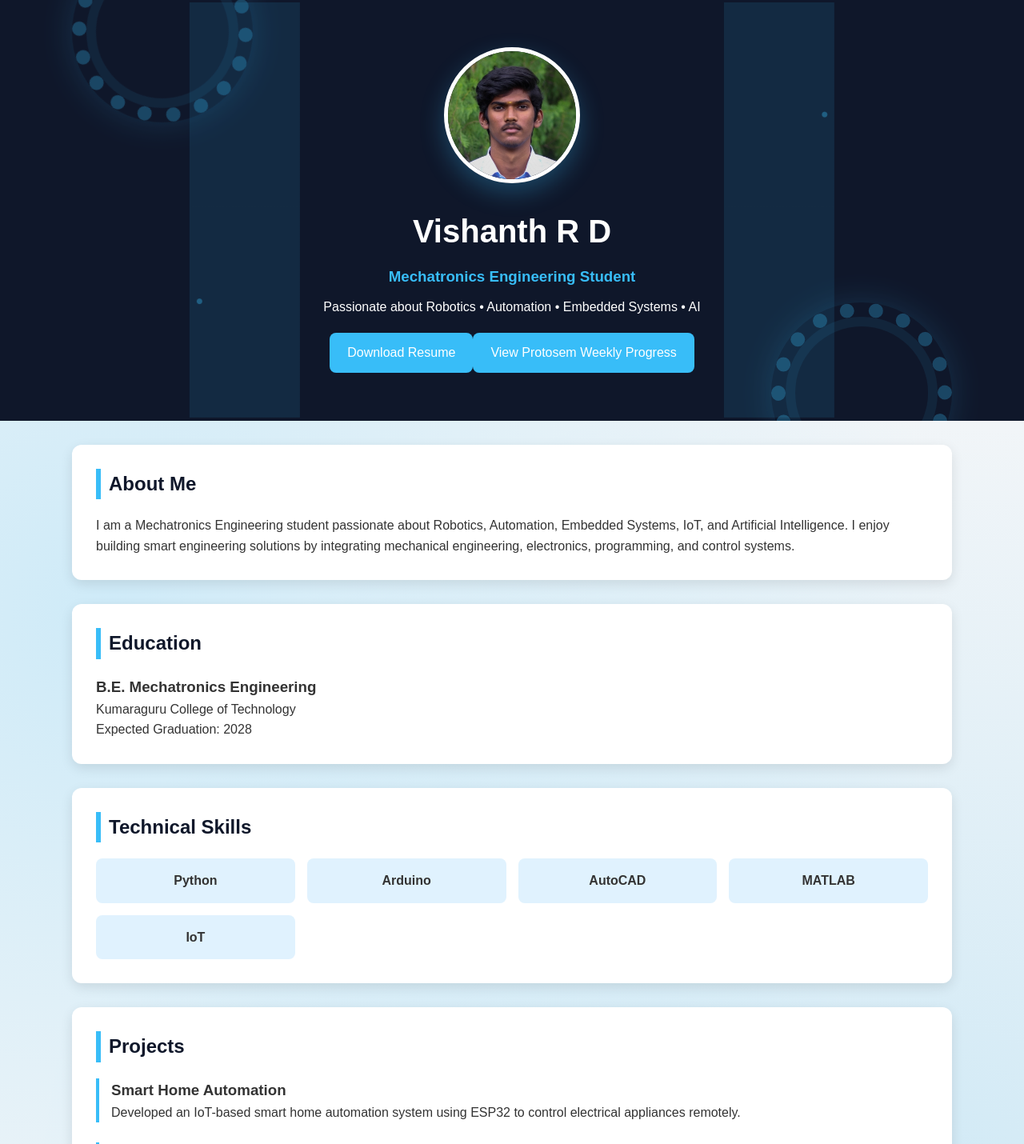
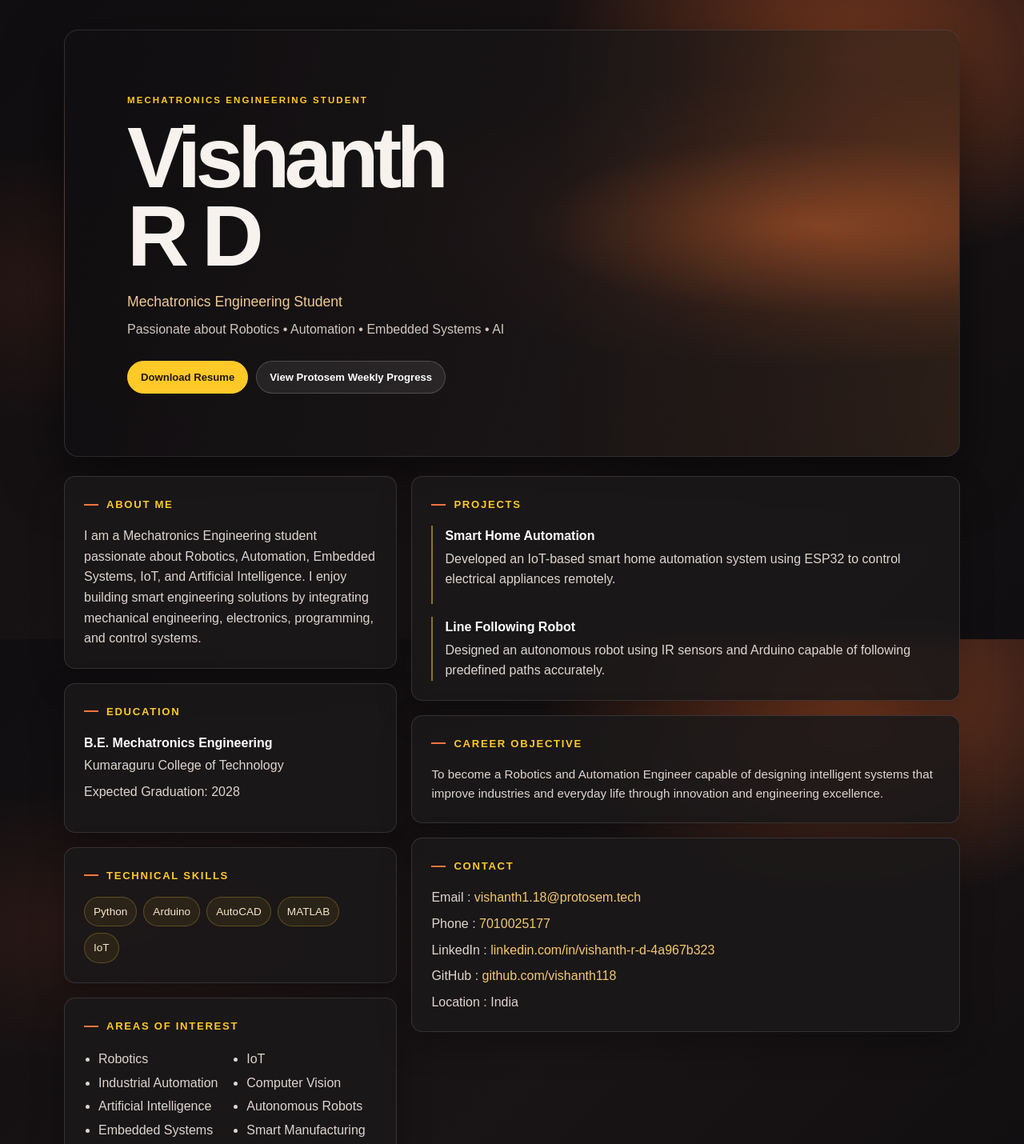
Before and after one commit to vishanth118/Portfolio, a plain HTML site: page index.html in a window 1280 px wide. Shown: the part 1-1431 px from the top of the page at 80% size. Drawn offline with Linux system fonts and the light colour scheme.

Commit message:
Updated project

```diff
--- a/index.html
+++ b/index.html
@@ -5,28 +5,46 @@
 <meta name="viewport" content="width=device-width, initial-scale=1.0">
 <title>Vishanth R D | Mechatronics Engineer</title>
 <style>
-*{margin:0;padding:0;box-sizing:border-box;font-family:Arial,Helvetica,sans-serif}
-body{background:radial-gradient(circle at 15% 20%,rgba(56,189,248,.20),transparent 25%),radial-gradient(circle at 85% 75%,rgba(14,165,233,.16),transparent 28%),#f4f6f8;background-size:180% 180%;animation:background-drift 16s ease-in-out infinite alternate;color:#333;line-height:1.6}
-header{background:#0f172a;color:white;text-align:center;padding:60px 20px;overflow:hidden;position:relative;isolation:isolate}
-header::before,header::after{content:"";position:absolute;width:190px;height:190px;border:18px dotted rgba(56,189,248,.28);border-radius:50%;box-shadow:inset 0 0 0 12px rgba(56,189,248,.08),0 0 38px rgba(56,189,248,.16);pointer-events:none;z-index:0}
-header::before{top:-72px;left:7%;animation:gear-turn 16s linear infinite}header::after{right:7%;bottom:-78px;animation:gear-turn-reverse 20s linear infinite}header>*{position:relative;z-index:1}
-.mechatronics-circuit{position:absolute;inset:0;pointer-events:none;z-index:0;opacity:.8;background:radial-gradient(circle at 19% 72%,#38bdf8 0 3px,transparent 4px),radial-gradient(circle at 81% 27%,#38bdf8 0 3px,transparent 4px),linear-gradient(90deg,transparent 18%,rgba(56,189,248,.28) 18% 29%,transparent 29%),linear-gradient(90deg,transparent 71%,rgba(56,189,248,.28) 71% 82%,transparent 82%);animation:circuit-pulse 3s ease-in-out infinite alternate}
-header img{width:170px;height:170px;border-radius:50%;object-fit:cover;border:5px solid white;margin-bottom:20px;box-shadow:0 12px 30px rgba(56,189,248,.28);animation:profile-in .8s ease-out both,float 4s ease-in-out 1s infinite}header h1{font-size:40px;animation:fade-up .7s ease-out .15s both}header h3{color:#38bdf8;margin:10px 0;animation:fade-up .7s ease-out .3s both}header p{animation:fade-up .7s ease-out .45s both}
-.container{width:90%;max-width:1100px;margin:auto}section{background:white;margin:30px 0;padding:30px;border-radius:12px;box-shadow:0 5px 15px rgba(0,0,0,.1);animation:fade-up .65s ease-out both;transition:transform .25s ease,box-shadow .25s ease}section:hover{transform:translateY(-5px);box-shadow:0 12px 24px rgba(15,23,42,.13)}h2{color:#0f172a;margin-bottom:20px;border-left:6px solid #38bdf8;padding-left:10px}.skills{display:grid;grid-template-columns:repeat(auto-fit,minmax(220px,1fr));gap:15px}.skill{background:#e0f2fe;padding:15px;border-radius:8px;text-align:center;font-weight:bold;transition:transform .2s ease,background .2s ease}.skill:hover{background:#bae6fd;transform:translateY(-4px) scale(1.02)}.project{margin-bottom:25px;border-left:4px solid #38bdf8;padding-left:15px}footer{background:#0f172a;color:white;text-align:center;padding:20px;margin-top:40px}.btn{display:inline-block;background:#38bdf8;color:white;text-decoration:none;padding:12px 22px;border-radius:8px;margin-top:20px;transition:.3s}.btn:hover{background:#0284c7;transform:translateY(-2px)}ul{margin-left:20px}.contact p{margin:8px 0}
-@keyframes profile-in{from{opacity:0;transform:scale(.8)}to{opacity:1;transform:scale(1)}}@keyframes fade-up{from{opacity:0;transform:translateY(18px)}to{opacity:1;transform:translateY(0)}}@keyframes float{0%,100%{transform:translateY(0)}50%{transform:translateY(-7px)}}@keyframes background-drift{from{background-position:0% 0%,100% 100%,0 0}to{background-position:100% 35%,0% 65%,0 0}}@keyframes gear-turn{to{transform:rotate(360deg)}}@keyframes gear-turn-reverse{to{transform:rotate(-360deg)}}@keyframes circuit-pulse{from{opacity:.3;transform:scale(.98)}to{opacity:.9;transform:scale(1)}}
-@media (prefers-reduced-motion:reduce){*,*::before,*::after{animation-duration:.01ms!important;animation-iteration-count:1!important;scroll-behavior:auto!important;transition-duration:.01ms!important}}@media(max-width:700px){header h1{font-size:30px}}
+:root{color-scheme:dark;--bg:#100e10;--panel:rgba(27,24,26,.88);--line:rgba(255,255,255,.12);--text:#f7f2ed;--muted:#b6aaa3;--gold:#ffc928;--orange:#ff763e}
+*{box-sizing:border-box;margin:0;padding:0;font-family:Arial,Helvetica,sans-serif}
+html{scroll-behavior:smooth}
+body{min-height:100vh;color:var(--text);line-height:1.6;background:radial-gradient(ellipse at 83% 9%,rgba(255,109,44,.42),transparent 24rem),radial-gradient(ellipse at 10% 45%,rgba(112,48,32,.25),transparent 28rem),linear-gradient(135deg,#100e10,#191416 58%,#100e10);background-attachment:fixed}
+a{color:var(--gold)}
+.shell{width:min(1120px,calc(100% - 36px));margin:auto;padding:38px 0 54px}
+.hero{min-height:430px;display:flex;align-items:center;position:relative;overflow:hidden;padding:clamp(30px,7vw,78px);border:1px solid var(--line);border-radius:18px;background:linear-gradient(105deg,rgba(17,15,17,.97) 8%,rgba(25,21,22,.90) 53%,rgba(31,20,18,.48)),radial-gradient(ellipse at 82% 45%,rgba(255,104,43,.62),transparent 44%);box-shadow:0 24px 70px #0008}
+.hero:after{content:"";position:absolute;inset:0;background:linear-gradient(90deg,transparent 55%,rgba(255,171,82,.08)),radial-gradient(ellipse at 84% 46%,rgba(255,123,54,.27),transparent 27%);pointer-events:none}
+.hero-copy{position:relative;z-index:1;max-width:680px}.eyebrow{font-size:.72rem;letter-spacing:.18em;text-transform:uppercase;color:var(--gold);font-weight:700}.hero h1{font-size:clamp(3.2rem,9vw,6.7rem);letter-spacing:-.065em;line-height:.91;margin:15px 0 18px}.hero h3{font-size:1.1rem;color:#f0c993;font-weight:500}.hero p{color:#d2c7c0;margin-top:8px}.actions{display:flex;flex-wrap:wrap;gap:10px;margin-top:27px}.btn{display:inline-flex;align-items:center;justify-content:center;min-height:40px;padding:9px 16px;border:1px solid rgba(255,255,255,.18);border-radius:999px;background:rgba(255,255,255,.08);color:#fff;text-decoration:none;font-size:.82rem;font-weight:700;transition:background .2s,border-color .2s,transform .2s}.btn.primary{background:var(--gold);border-color:var(--gold);color:#21170a}.btn:hover{transform:translateY(-2px);border-color:var(--gold);background:rgba(255,201,40,.15)}.btn.primary:hover{background:#ffdb67}
+.layout{display:grid;grid-template-columns:minmax(250px,.82fr) minmax(0,1.35fr);gap:18px;margin-top:24px;align-items:start}.column{display:grid;gap:18px}.card{background:var(--panel);border:1px solid var(--line);border-radius:14px;padding:24px;box-shadow:0 16px 40px #0004;backdrop-filter:blur(12px);animation:rise .55s ease both}.card h2{display:flex;align-items:center;gap:10px;margin-bottom:16px;font-size:.82rem;letter-spacing:.13em;text-transform:uppercase;color:var(--gold)}.card h2:before{content:"";width:18px;height:2px;background:var(--orange)}.card p{color:#ded5d0}.card p+p{margin-top:7px}.card h3{font-size:1rem;color:#fff;margin-bottom:3px}.education .degree{margin-bottom:13px}.skills{display:flex;flex-wrap:wrap;gap:8px}.skill{padding:7px 11px;border:1px solid rgba(255,201,40,.25);border-radius:999px;background:rgba(255,201,40,.07);color:#f6e4c8;font-size:.85rem}.project{padding:0 0 18px 15px;border-left:2px solid rgba(255,201,40,.52)}.project+.project{margin-top:16px}.project:last-child{padding-bottom:0}.interests{columns:2;column-gap:22px;padding-left:18px;color:#ded5d0}.interests li{padding:2px 0;break-inside:avoid}.contact p{overflow-wrap:anywhere}.contact a{color:#f4c871;text-decoration:none}.contact a:hover{text-decoration:underline}.career p{font-size:.95rem}.footer{text-align:center;padding:24px 0 0;color:#a89a92;font-size:.85rem}.footer h3{color:#e9ded6;font-size:.9rem}
+@keyframes rise{from{opacity:0;transform:translateY(12px)}to{opacity:1;transform:translateY(0)}}
+@media(max-width:720px){.shell{width:min(100% - 24px,560px);padding-top:12px}.hero{min-height:390px;padding:30px 24px}.hero:after{background:radial-gradient(ellipse at 100% 48%,rgba(255,123,54,.2),transparent 45%)}.layout{grid-template-columns:1fr;margin-top:14px;gap:14px}.column{gap:14px}.card{padding:21px}.hero h1{font-size:clamp(3rem,16vw,5rem)}}
+@media(prefers-reduced-motion:reduce){*,*::before,*::after{animation-duration:.01ms!important;animation-iteration-count:1!important;scroll-behavior:auto!important;transition-duration:.01ms!important}}
 </style>
 </head>
 <body>
-<header><div class="mechatronics-circuit" aria-hidden="true"></div><img src="vishanth1.jpeg" alt="Portrait of Vishanth R D"><h1>Vishanth R D</h1><h3>Mechatronics Engineering Student</h3><p>Passionate about Robotics &bull; Automation &bull; Embedded Systems &bull; AI</p><a class="btn" href="vresume.png" download="Vishanth-R-D-Resume.png">Download Resume</a><a class="btn" href="protosem.html">View Protosem Weekly Progress</a></header>
-<div class="container">
-<section><h2>About Me</h2><p>I am a Mechatronics Engineering student passionate about Robotics, Automation, Embedded Systems, IoT, and Artificial Intelligence. I enjoy building smart engineering solutions by integrating mechanical engineering, electronics, programming, and control systems.</p></section>
-<section><h2>Education</h2><h3>B.E. Mechatronics Engineering</h3><p>Kumaraguru College of Technology</p><p>Expected Graduation: 2028</p></section>
-<section><h2>Technical Skills</h2><div class="skills"><div class="skill">Python</div><div class="skill">Arduino</div><div class="skill">AutoCAD</div><div class="skill">MATLAB</div><div class="skill">IoT</div></div></section>
-<section><h2>Projects</h2><div class="project"><h3>Smart Home Automation</h3><p>Developed an IoT-based smart home automation system using ESP32 to control electrical appliances remotely.</p></div><div class="project"><h3>Line Following Robot</h3><p>Designed an autonomous robot using IR sensors and Arduino capable of following predefined paths accurately.</p></div></section>
-<section><h2>Areas of Interest</h2><ul><li>Robotics</li><li>Industrial Automation</li><li>Artificial Intelligence</li><li>Embedded Systems</li><li>IoT</li><li>Computer Vision</li><li>Autonomous Robots</li><li>Smart Manufacturing</li></ul></section>
-<section><h2>Career Objective</h2><p>To become a Robotics and Automation Engineer capable of designing intelligent systems that improve industries and everyday life through innovation and engineering excellence.</p></section>
-<section class="contact"><h2>Contact</h2><p>Email : <a href="mailto:vishanth1.18@protosem.tech">vishanth1.18@protosem.tech</a></p><p>Phone : <a href="tel:+917010025177">7010025177</a></p><p>LinkedIn : <a href="https://www.linkedin.com/in/vishanth-r-d-4a967b323" target="_blank" rel="noopener noreferrer">linkedin.com/in/vishanth-r-d-4a967b323</a></p><p>GitHub : <a href="https://github.com/vishanth118" target="_blank" rel="noopener noreferrer">github.com/vishanth118</a></p><p>Location : India</p></section>
-</div><footer><h3>&copy; 2026 Vishanth R D</h3><p>Designed with HTML &amp; CSS</p></footer>
+<main class="shell">
+  <header class="hero">
+    <div class="hero-copy">
+      <div class="eyebrow">Mechatronics Engineering Student</div>
+      <h1>Vishanth<br>R D</h1>
+      <h3>Mechatronics Engineering Student</h3>
+      <p>Passionate about Robotics &bull; Automation &bull; Embedded Systems &bull; AI</p>
+      <nav class="actions" aria-label="Portfolio links"><a class="btn primary" href="vresume.png" download="Vishanth-R-D-Resume.png">Download Resume</a><a class="btn" href="protosem.html">View Protosem Weekly Progress</a></nav>
+    </div>
+  </header>
+  <div class="layout">
+    <div class="column">
+      <section class="card"><h2>About Me</h2><p>I am a Mechatronics Engineering student passionate about Robotics, Automation, Embedded Systems, IoT, and Artificial Intelligence. I enjoy building smart engineering solutions by integrating mechanical engineering, electronics, programming, and control systems.</p></section>
+      <section class="card education"><h2>Education</h2><div class="degree"><h3>B.E. Mechatronics Engineering</h3><p>Kumaraguru College of Technology</p><p>Expected Graduation: 2028</p></div></section>
+      <section class="card"><h2>Technical Skills</h2><div class="skills"><span class="skill">Python</span><span class="skill">Arduino</span><span class="skill">AutoCAD</span><span class="skill">MATLAB</span><span class="skill">IoT</span></div></section>
+      <section class="card"><h2>Areas of Interest</h2><ul class="interests"><li>Robotics</li><li>Industrial Automation</li><li>Artificial Intelligence</li><li>Embedded Systems</li><li>IoT</li><li>Computer Vision</li><li>Autonomous Robots</li><li>Smart Manufacturing</li></ul></section>
+    </div>
+    <div class="column">
+      <section class="card"><h2>Projects</h2><div class="project"><h3>Smart Home Automation</h3><p>Developed an IoT-based smart home automation system using ESP32 to control electrical appliances remotely.</p></div><div class="project"><h3>Line Following Robot</h3><p>Designed an autonomous robot using IR sensors and Arduino capable of following predefined paths accurately.</p></div></section>
+      <section class="card career"><h2>Career Objective</h2><p>To become a Robotics and Automation Engineer capable of designing intelligent systems that improve industries and everyday life through innovation and engineering excellence.</p></section>
+      <section class="card contact"><h2>Contact</h2><p>Email : <a href="mailto:vishanth1.18@protosem.tech">vishanth1.18@protosem.tech</a></p><p>Phone : <a href="tel:+917010025177">7010025177</a></p><p>LinkedIn : <a href="https://www.linkedin.com/in/vishanth-r-d-4a967b323" target="_blank" rel="noopener noreferrer">linkedin.com/in/vishanth-r-d-4a967b323</a></p><p>GitHub : <a href="https://github.com/vishanth118" target="_blank" rel="noopener noreferrer">github.com/vishanth118</a></p><p>Location : India</p></section>
+    </div>
+  </div>
+  <footer class="footer"><h3>&copy; 2026 Vishanth R D</h3><p>Designed with HTML &amp; CSS</p></footer>
+</main>
 </body>
 </html>
```
Also changed, not shown: vishanth1.jpeg (deleted).
